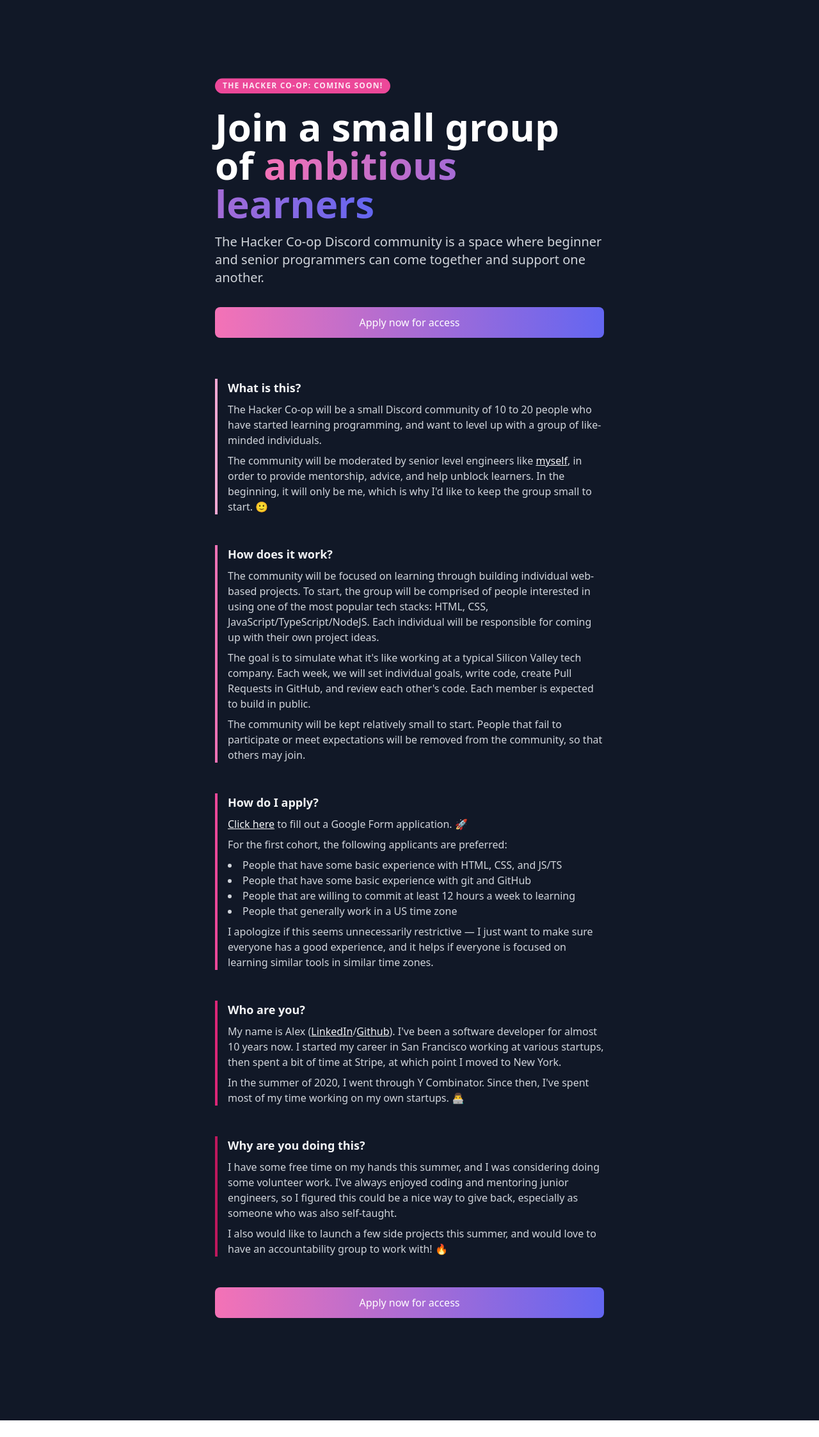
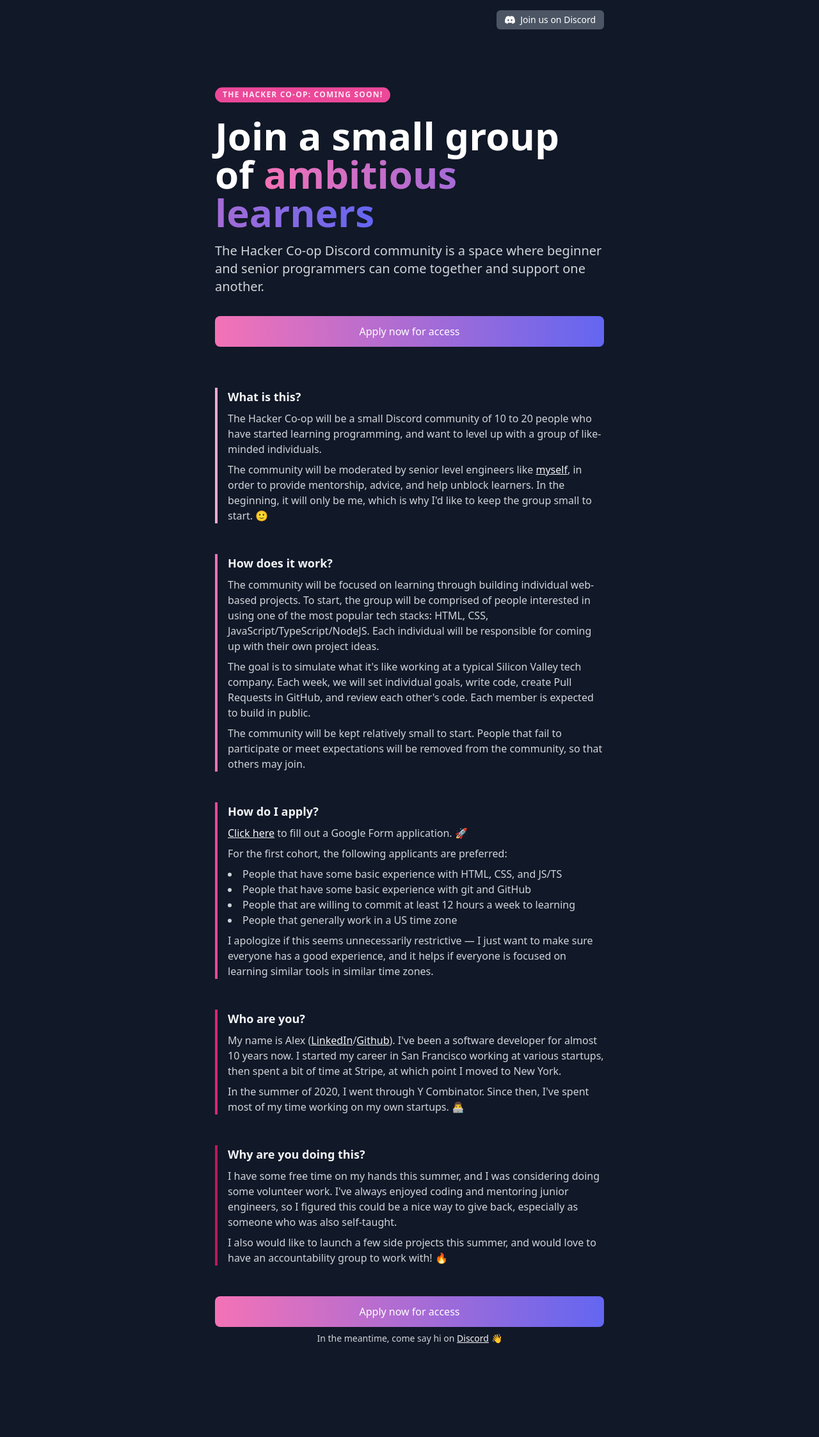
Before and after one commit to reichert621/coop, a Next.js app: page / in a window 1280 px wide. Shown: the whole page at 64% size. Before the commit the page ends 2220 px from the top, so only its background shows below. Built offline with nearby package versions, Linux system fonts and the light colour scheme.

Commit message:
Add link to discord

```diff
--- a/components/Button.tsx
+++ b/components/Button.tsx
@@ -2,7 +2,7 @@ import React, {AnchorHTMLAttributes, ButtonHTMLAttributes} from 'react';
 
 import Spinner from '@/components/Spinner';
 
-type Variant = 'primary' | 'secondary' | 'danger';
+type Variant = 'primary' | 'secondary' | 'danger' | 'discord';
 type Size = 'xs' | 'sm' | 'lg' | 'xl';
 
 const getColorClassNames = (variant?: Variant) => {
@@ -13,6 +13,8 @@ const getColorClassNames = (variant?: Variant) => {
       return 'Button--secondary';
     case 'danger':
       return 'Button--danger';
+    case 'discord':
+      return 'Button--discord';
     default:
       return '';
   }
--- /dev/null
+++ b/components/Icons.tsx
@@ -0,0 +1,13 @@
+import React from 'react';
+
+export const DiscordIcon = ({className}: {className: string}) => {
+  return (
+    <svg
+      xmlns="http://www.w3.org/2000/svg"
+      className={`${className} fill-current stroke-current`}
+      viewBox="0 0 40 40"
+    >
+      <path d="M33.567 7.554a32.283 32.283 0 00-7.969-2.472.12.12 0 00-.128.06c-.344.613-.725 1.411-.992 2.039a29.804 29.804 0 00-8.95 0 20.625 20.625 0 00-1.008-2.038.126.126 0 00-.128-.06 32.194 32.194 0 00-7.968 2.47.114.114 0 00-.053.046C1.296 15.18-.095 22.577.588 29.88c.003.036.023.07.05.092 3.349 2.459 6.593 3.952 9.776 4.941a.127.127 0 00.137-.045 23.203 23.203 0 002-3.253.124.124 0 00-.068-.172A21.379 21.379 0 019.43 29.99a.126.126 0 01-.012-.209c.205-.153.41-.313.607-.475a.121.121 0 01.126-.017c6.407 2.925 13.343 2.925 19.675 0a.12.12 0 01.128.015c.196.162.4.324.608.477a.126.126 0 01-.011.209c-.975.57-1.99 1.051-3.055 1.454a.125.125 0 00-.067.173 26.052 26.052 0 001.998 3.252c.031.043.087.062.138.046 3.199-.99 6.442-2.482 9.79-4.941a.126.126 0 00.052-.09c.816-8.445-1.368-15.78-5.789-22.283a.1.1 0 00-.05-.046zm-20.06 17.88c-1.928 0-3.517-1.771-3.517-3.946 0-2.175 1.558-3.946 3.518-3.946 1.975 0 3.549 1.787 3.518 3.946 0 2.175-1.558 3.946-3.518 3.946zm13.01 0c-1.93 0-3.52-1.771-3.52-3.946 0-2.175 1.56-3.946 3.52-3.946 1.974 0 3.548 1.787 3.517 3.946 0 2.175-1.543 3.946-3.518 3.946z"></path>
+    </svg>
+  );
+};
--- a/pages/homework.tsx
+++ b/pages/homework.tsx
@@ -4,6 +4,7 @@ import Head from 'next/head';
 import Alert from '@/components/Alert';
 import {A} from '@/components/Button';
 import FadeIn from '@/components/FadeIn';
+import {DiscordIcon} from '@/components/Icons';
 
 const curl = `
 curl https://www.hackercoop.dev/api/boop \\
@@ -24,7 +25,20 @@ export default function Homework() {
         <link rel="icon" href="/favicon.svg" />
       </Head>
 
-      <main className="mx-auto flex w-full max-w-2xl flex-1 flex-col py-8">
+      <main className="mx-auto flex w-full max-w-2xl flex-1 flex-col py-4">
+        <div className="flex items-center justify-end px-4 sm:px-8">
+          <A
+            className="rounded-md"
+            variant="discord"
+            size="sm"
+            icon={<DiscordIcon className="mr-2 h-4 w-4" />}
+            href="https://discord.gg/pJCpqTkn"
+            target="_blank"
+            rel="noopener noreferrer"
+          >
+            Join us on Discord
+          </A>
+        </div>
         <div className="flex flex-1 flex-col px-4 py-8 sm:px-8 sm:py-16">
           <h1 className="mb-4 mt-8 border-b-2 border-gray-700 pb-2 text-4xl font-extrabold text-white sm:text-5xl">
             Homework Assignment
--- a/pages/index.tsx
+++ b/pages/index.tsx
@@ -3,6 +3,7 @@ import Head from 'next/head';
 
 import {A} from '@/components/Button';
 import FadeIn from '@/components/FadeIn';
+import {DiscordIcon} from '@/components/Icons';
 
 export default function Home() {
   const scrollRef = React.useRef<HTMLDivElement>(null);
@@ -23,7 +24,21 @@ export default function Home() {
         <link rel="icon" href="/favicon.svg" />
       </Head>
 
-      <main className="mx-auto flex w-full max-w-2xl flex-1 flex-col py-8">
+      <main className="mx-auto flex w-full max-w-2xl flex-1 flex-col py-4">
+        <div className="flex items-center justify-end px-4 sm:px-8">
+          <A
+            className="rounded-md"
+            variant="discord"
+            size="sm"
+            icon={<DiscordIcon className="mr-2 h-4 w-4" />}
+            href="https://discord.gg/pJCpqTkn"
+            target="_blank"
+            rel="noopener noreferrer"
+          >
+            Join us on Discord
+          </A>
+        </div>
+
         <div className="flex flex-1 flex-col px-4 py-8 sm:px-8">
           <div className="mb-4 mt-8 sm:mb-8 sm:mt-16">
             <div className="mb-4 flex">
@@ -202,9 +217,10 @@ export default function Home() {
             </div>
           </FadeIn>
 
+          <div className="mb-24">
             <FadeIn direction="up" delay={200}>
               <A
-              className="mb-24 w-full rounded-lg"
+                className="mb-2 w-full rounded-lg"
                 variant="primary"
                 size="lg"
                 href="https://docs.google.com/forms/d/e/1FAIpQLScIq8C6crNpSHJomth-urPay_zGnb7KmO_AGVaegZ3jVfNzhA/viewform?usp=sf_link"
@@ -214,6 +230,21 @@ export default function Home() {
                 Apply now for access
               </A>
             </FadeIn>
+            <FadeIn direction="up" delay={400}>
+              <div className="text-center text-sm text-gray-300">
+                In the meantime, come say hi on{' '}
+                <a
+                  className="text-gray-100 underline hover:text-white"
+                  href="https://discord.gg/pJCpqTkn"
+                  target="_blank"
+                  rel="noopener noreferrer"
+                >
+                  Discord
+                </a>{' '}
+                👋
+              </div>
+            </FadeIn>
+          </div>
         </div>
       </main>
     </div>
--- a/styles/globals.css
+++ b/styles/globals.css
@@ -58,6 +58,14 @@ a.Button--danger,
   @apply hover:bg-red-500;
 }
 
+.Button--discord {
+  @apply border border-transparent bg-gray-600 text-white;
+}
+
+a.Button--discord,
+.Button--discord:enabled {
+  @apply hover:bg-gray-500;
+}
 
 .Button--primary:disabled,
 .Button--secondary:disabled,
```
Also changed, not shown: public/logo.svg (added). Lines whose indentation alone changed are shown as unchanged.
